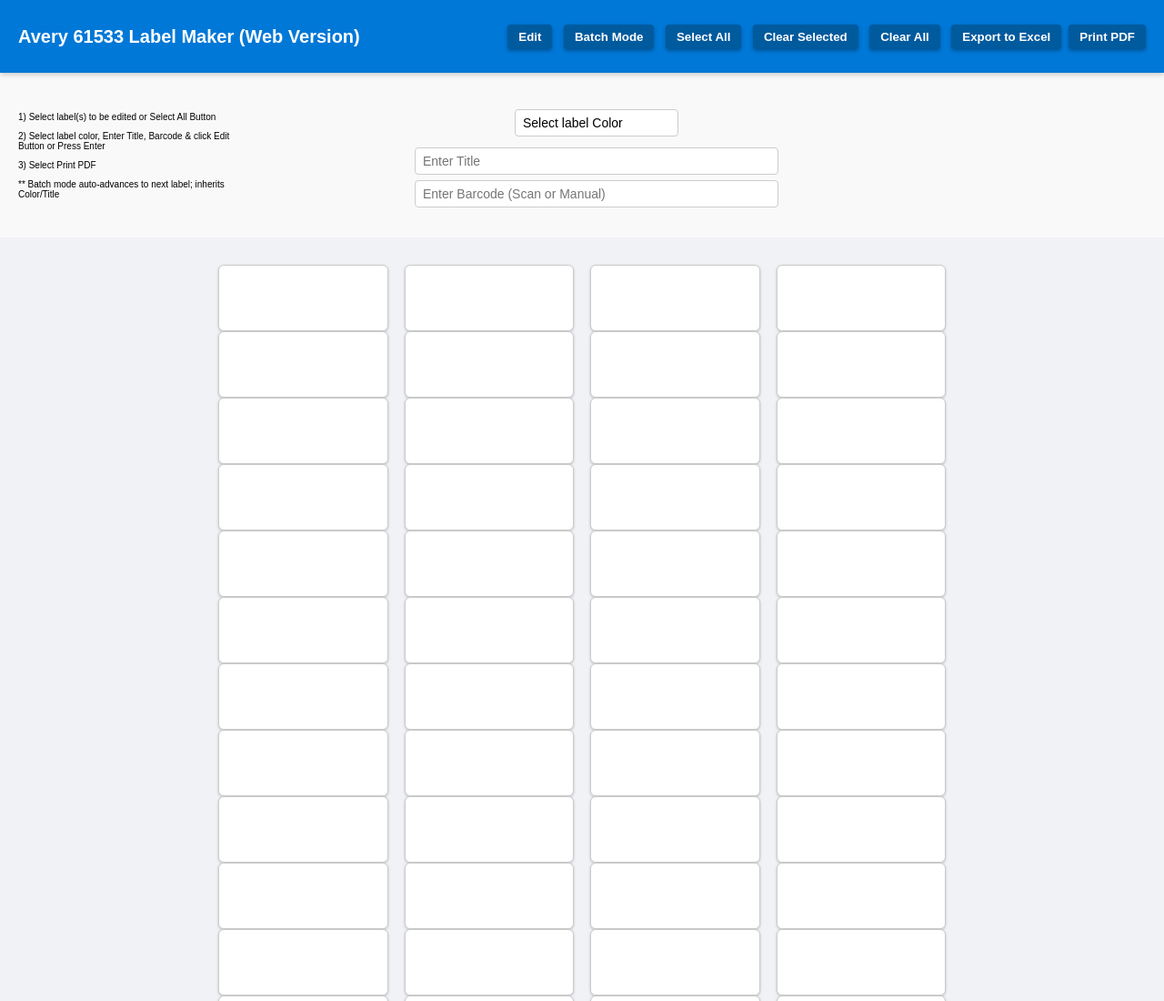
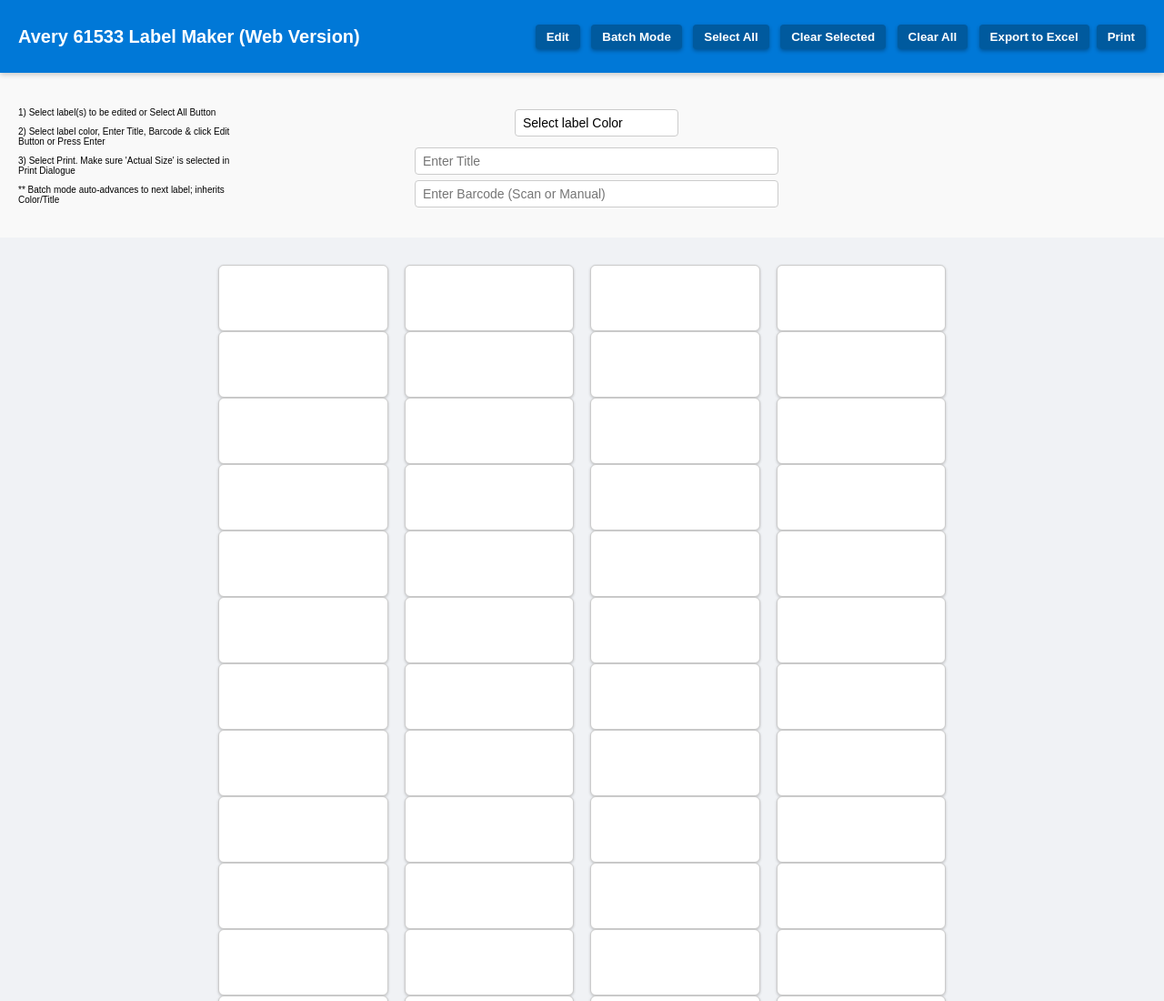
Before and after one commit to RKermit21/AveryLabelMaker, a plain HTML site: page index.html in a window 1280 px wide. Shown: the top 1100 px of the page at 91% size. Drawn offline with nearby package versions, Linux system fonts and the light colour scheme.

Commit message:
Update index.html

```diff
--- a/index.html
+++ b/index.html
@@ -14,7 +14,7 @@
       <button id="selectAll">Select All</button>
       <button id="clearSelection">Clear Selected</button>
       <button id="clearAll">Clear All</button>
-      <button id="printPDF">Print PDF</button>
+      <button id="printPDF">Print</button>
     </div>
   </header>
 
@@ -24,7 +24,7 @@
       <div class="instructions">
         <p>1) Select label(s) to be edited or Select All Button</p>
         <p>2) Select label color, Enter Title, Barcode & click Edit Button or Press Enter</p>
-        <p>3) Select Print PDF</p>
+        <p>3) Select Print. Make sure 'Actual Size' is selected in Print Dialogue</p>
         <p>** Batch mode auto-advances to next label; inherits Color/Title</p>
       </div>
       <div class="input-forms">
```
